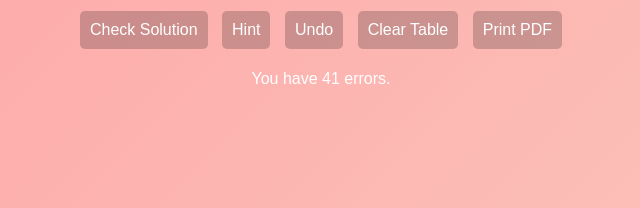
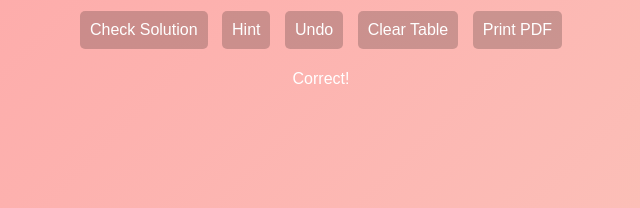
Before and after one commit to vampyrux/play, a plain HTML site: page index.html in a window 1280 px wide. Both pictures are taken after a click on the button "Check Solution". Shown: the part 589-797 px from the top of the page, 319-959 px from the left. Drawn offline with Linux system fonts and the light colour scheme.

Commit message:
Update index.html

```diff
--- a/index.html
+++ b/index.html
@@ -187,13 +187,14 @@
         }
 
         function checkSolution() {
-            alert("Checking solution - this function can be implemented with full solution validation.");
             let errors = 0;
             document.querySelectorAll(".cell").forEach(cell => {
                 let row = cell.dataset.row;
                 let col = cell.dataset.col;
                 if (cell.value != solution[row][col]) {
-                    errors++;
+                    if (cell.value != "") {
+                        errors++;
+                    }
                 }
             });
             document.getElementById("message").innerText = errors === 0 ? "Correct!" : `You have ${errors} errors.`;
```
